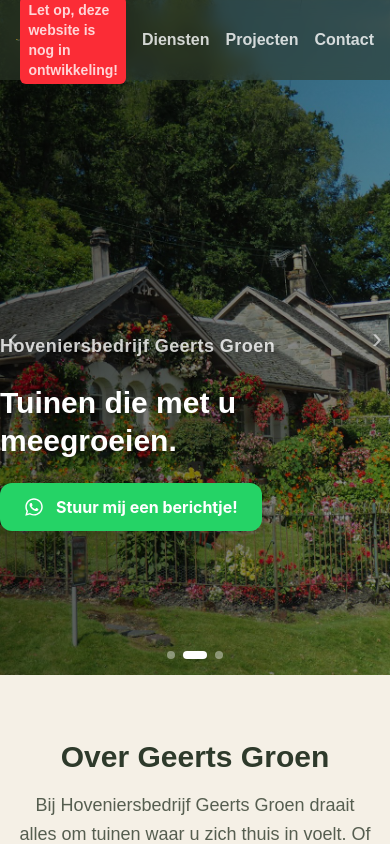
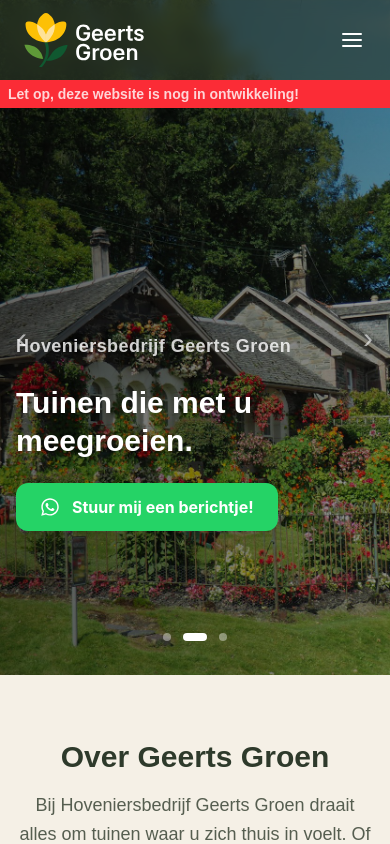
Before and after one commit to carline-sh/geertsgroen, a React (Vite) app: page / in a window 390 px wide. Shown: the top 844 px of the page. Built offline with nearby package versions, Linux system fonts and the light colour scheme; a web font is replaced by a local one.

Commit message:
Update responsiveness

```diff
--- a/src/components/Contact.tsx
+++ b/src/components/Contact.tsx
@@ -5,7 +5,7 @@ import { heading, body, ctaText } from '../../content/contact.json';
 export function Contact() {
     return (
         <div id="contact" className="w-full bg-[#FDC005] scroll-mt-28 relative">
-            <div className="absolute left-0 right-0 -top-16 md:-top-20 z-10 pointer-events-none">
+            <div className="absolute left-0 right-0 -top-8 md:-top-20 z-10 pointer-events-none">
                 <div className="max-w-7xl mx-auto px-4 md:px-8">
                     <div className="max-w-4xl mx-auto">
                         <img
--- a/src/components/Footer.tsx
+++ b/src/components/Footer.tsx
@@ -3,7 +3,7 @@ import { email, companyName, kvk, phone } from "../../content/company.json";
 
 export function Footer() {
     return (
-        <div className="relative z-20 w-full -mt-6" style={{ backgroundImage: `url(/images/grondvoorvoeter.png)` }}>
+        <div className="relative z-20 w-full -mt-6 pb-12" style={{ backgroundImage: `url(/images/grondvoorvoeter.png)` }}>
             <div className="w-full max-w-7xl mx-auto min-h-48 md:min-h-64 text-white pt-12 px-4 flex justify-between">
                 <div className="">
                     <div className="h-20">
--- a/src/components/Hero.tsx
+++ b/src/components/Hero.tsx
@@ -48,20 +48,20 @@ export function Hero() {
 
             <button
                 onClick={() => goTo((current - 1 + images.length) % images.length)}
-                className="absolute left-2 md:left-4 top-1/2 -translate-y-1/2 z-10 text-white/60 hover:text-white text-3xl md:text-4xl transition-colors duration-200 cursor-pointer"
+                className="absolute left-0 md:left-2 top-1/2 -translate-y-1/2 z-10 w-11 h-11 flex items-center justify-center text-white/60 hover:text-white text-3xl md:text-4xl transition-colors duration-200 cursor-pointer"
                 aria-label="Vorige foto"
             >
                 ‹
             </button>
             <button
                 onClick={() => goTo((current + 1) % images.length)}
-                className="absolute right-2 md:right-4 top-1/2 -translate-y-1/2 z-10 text-white/60 hover:text-white text-3xl md:text-4xl transition-colors duration-200 cursor-pointer"
+                className="absolute right-0 md:right-2 top-1/2 -translate-y-1/2 z-10 w-11 h-11 flex items-center justify-center text-white/60 hover:text-white text-3xl md:text-4xl transition-colors duration-200 cursor-pointer"
                 aria-label="Volgende foto"
             >
                 ›
             </button>
 
-            <div className="relative max-w-7xl mx-auto wrap-break-word grid grid-cols-1 md:grid-cols-2 h-full gap-8 w-full">
+            <div className="relative max-w-7xl mx-auto px-4 md:px-0 wrap-break-word grid grid-cols-1 md:grid-cols-2 h-full gap-8 w-full">
                 <div className="flex items-end h-full">
                     {/* <img src={portraitImage} className="max-h-[60vh] select-none" onDragStart={(e) => e.preventDefault()} /> */}
                 </div>
@@ -92,10 +92,11 @@ export function Hero() {
                     <button
                         key={i}
                         onClick={() => goTo(i)}
-                        className={`w-2 h-2 rounded-full transition-all duration-300 cursor-pointer ${i === current ? "bg-white w-6" : "bg-white/40 hover:bg-white/60"
-                            }`}
+                        className="w-11 h-11 -mx-3 flex items-center justify-center cursor-pointer"
                         aria-label={`Foto ${i + 1}`}
-                    />
+                    >
+                        <span className={`h-2 rounded-full transition-all duration-300 ${i === current ? "bg-white w-6" : "bg-white/40 hover:bg-white/60 w-2"}`} />
+                    </button>
                 ))}
             </div>
         </div>
--- a/src/components/Navbar.tsx
+++ b/src/components/Navbar.tsx
@@ -1,17 +1,25 @@
 import { Link } from "@tanstack/react-router";
+import { FiMenu, FiX } from "react-icons/fi";
+import { useState } from "react";
 import { useScrollToSection } from "../lib/scroll";
 
 export function Navbar() {
     const scrollToSection = useScrollToSection();
+    const [isMenuOpen, setIsMenuOpen] = useState(false);
+
+    const navigateToSection = (sectionId: string) => {
+        scrollToSection(sectionId);
+        setIsMenuOpen(false);
+    };
 
     return (
+        <>
             <div className="w-full bg-[#2E3A2B]/60 backdrop-blur-sm h-20 px-4 fixed top-0 z-50">
                 <div className="w-full max-w-7xl mx-auto h-full flex items-center justify-between">
-                <Link to="/" onClick={() => window.scrollTo(0, 0)} className="h-16">
-                    <img src="/images/LogoLetterworkWhite.svg" alt="Geerts Groen logo" className="w-full h-16 object-contain" />
+                    <Link to="/" onClick={() => window.scrollTo(0, 0)} className="w-44 md:w-auto h-16 shrink-0">
+                        <img src="/images/LogoLetterworkWhite.svg" alt="Geerts Groen logo" className="h-16 object-contain" />
                     </Link>
-                <nav className="flex items-center gap-4 md:gap-8">
-                    <h1 className="text-white/80 font-semibold bg-red-500 text-sm px-2 py-1 rounded-md">Let op, deze website is nog in ontwikkeling!</h1>
+                    <nav className="hidden md:flex items-center gap-4 md:gap-8" aria-label="Hoofdnavigatie">
                         <button
                             type="button"
                             onClick={() => scrollToSection("diensten")}
@@ -34,7 +42,40 @@ export function Navbar() {
                             Contact
                         </button>
                     </nav>
+                    <button
+                        type="button"
+                        onClick={() => setIsMenuOpen((wasOpen) => !wasOpen)}
+                        className="md:hidden w-11 h-11 flex items-center justify-center text-white hover:text-white/80 transition-colors duration-200 cursor-pointer"
+                        aria-label={isMenuOpen ? "Menu sluiten" : "Menu openen"}
+                        aria-expanded={isMenuOpen}
+                        aria-controls="mobile-navigation"
+                    >
+                        {isMenuOpen ? <FiX className="text-2xl" /> : <FiMenu className="text-2xl" />}
+                    </button>
                 </div>
+                {isMenuOpen && (
+                    <nav
+                        id="mobile-navigation"
+                        className="md:hidden absolute top-20 inset-x-0 bg-[#2E3A2B]/95 backdrop-blur-sm px-4 py-5 shadow-lg"
+                        aria-label="Mobiele navigatie"
+                    >
+                        <div className="max-w-7xl mx-auto flex flex-col items-start gap-4">
+                            <button type="button" onClick={() => navigateToSection("diensten")} className="text-white/80 font-semibold hover:text-white transition-colors duration-200 cursor-pointer">
+                                Diensten
+                            </button>
+                            <button type="button" onClick={() => navigateToSection("projecten")} className="text-white/80 font-semibold hover:text-white transition-colors duration-200 cursor-pointer">
+                                Projecten
+                            </button>
+                            <button type="button" onClick={() => navigateToSection("contact")} className="text-white/80 font-semibold hover:text-white transition-colors duration-200 cursor-pointer">
+                                Contact
+                            </button>
                         </div>
+                    </nav>
+                )}
+            </div>
+            <div className="w-full fixed top-20 inset-x-0 text-white/80 bg-red-500 text-sm px-2 py-1 z-10">
+                <p className="font-semibold">Let op, deze website is nog in ontwikkeling!</p>
+            </div>
+        </>
     );
 }
--- a/src/components/ProjectsCarousel.tsx
+++ b/src/components/ProjectsCarousel.tsx
@@ -60,14 +60,14 @@ export function ProjectsCarousel() {
                         <>
                             <button
                                 onClick={() => goTo((current - 1 + projects.length) % projects.length)}
-                                className="absolute left-0 md:-left-6 top-1/2 -translate-y-1/2 z-10 text-[#2E3A2B]/40 hover:text-[#2E3A2B] text-3xl md:text-4xl transition-colors duration-200 cursor-pointer"
+                                className="absolute left-0 md:-left-8 top-1/2 -translate-y-1/2 z-10 w-11 h-11 flex items-center justify-center text-[#2E3A2B]/40 hover:text-[#2E3A2B] text-3xl md:text-4xl transition-colors duration-200 cursor-pointer"
                                 aria-label="Vorig project"
                             >
                                 ‹
                             </button>
                             <button
                                 onClick={() => goTo((current + 1) % projects.length)}
-                                className="absolute right-0 md:-right-6 top-1/2 -translate-y-1/2 z-10 text-[#2E3A2B]/40 hover:text-[#2E3A2B] text-3xl md:text-4xl transition-colors duration-200 cursor-pointer"
+                                className="absolute right-0 md:-right-8 top-1/2 -translate-y-1/2 z-10 w-11 h-11 flex items-center justify-center text-[#2E3A2B]/40 hover:text-[#2E3A2B] text-3xl md:text-4xl transition-colors duration-200 cursor-pointer"
                                 aria-label="Volgend project"
                             >
                                 ›
@@ -127,13 +127,15 @@ export function ProjectsCarousel() {
                                 <button
                                     key={item.slug}
                                     onClick={() => goTo(index)}
-                                    className={`h-2 rounded-full transition-all duration-300 cursor-pointer ${
+                                    className="w-11 h-11 -mx-3 flex items-center justify-center cursor-pointer"
+                                    aria-label={`Project ${index + 1}: ${item.title}`}
+                                >
+                                    <span className={`h-2 rounded-full transition-all duration-300 ${
                                         index === current
                                             ? "w-6 bg-[#2E3A2B]"
                                             : "w-2 bg-[#2E3A2B]/30 hover:bg-[#2E3A2B]/50"
-                                    }`}
-                                    aria-label={`Project ${index + 1}: ${item.title}`}
-                                />
+                                    }`} />
+                                </button>
                             ))}
                         </div>
                     )}
```
Lines whose indentation alone changed are shown as unchanged.
